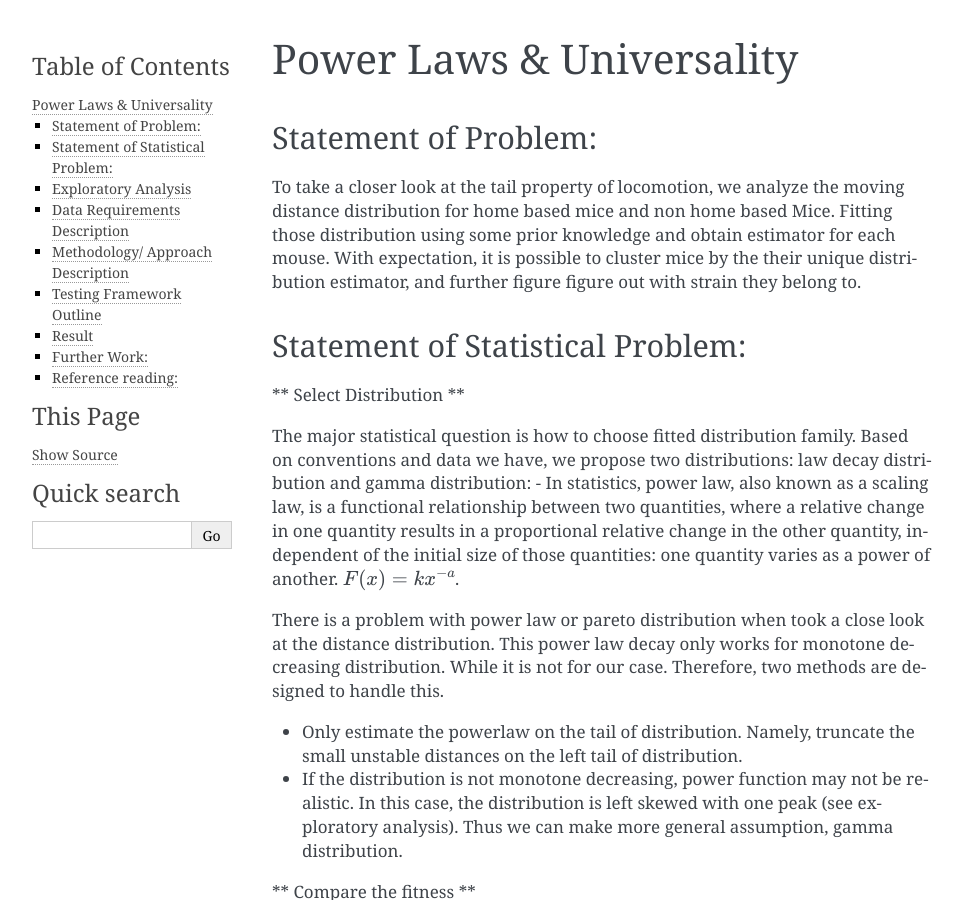
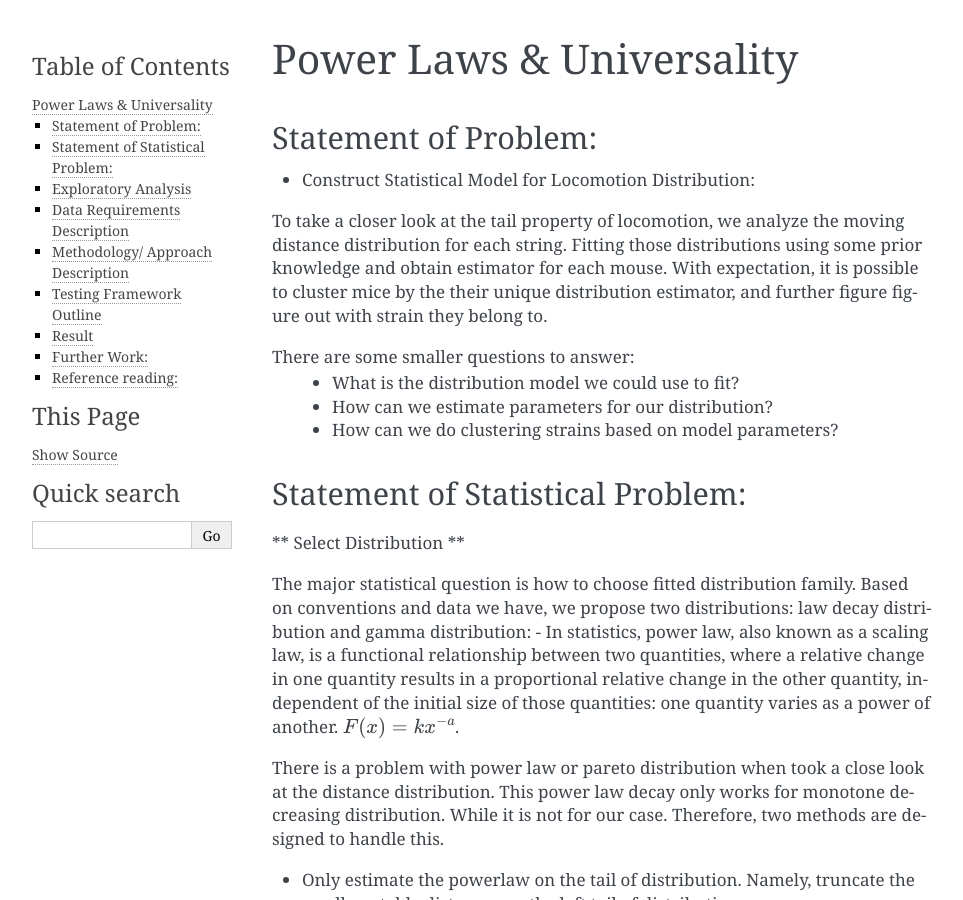
Before and after one commit to z357412526/mousestyles, a Sphinx documentation site: the page built from doc/source/report/distribution.rst, in a window 1280 px wide and 900 px high. Shown: the whole window, without its empty margins (148-1111 px from the left). Built offline with Sphinx 7.4.7, drawn with Linux system fonts in a browser that asks for light colours.

Commit message:
Update Statement of Problem

```diff
--- a/doc/source/report/distribution.rst
+++ b/doc/source/report/distribution.rst
@@ -6,13 +6,17 @@ Power Laws & Universality
 Statement of Problem:
 ---------------------
 
+- Construct Statistical Model for Locomotion Distribution:
+To take a closer look at the tail property of locomotion, we analyze the
+moving distance distribution for each string. Fitting those distributions
+using some prior knowledge and obtain estimator for each mouse. With
+expectation, it is possible to cluster mice by the their unique distribution
+estimator, and further figure figure out with strain they belong to.
 
-To take a closer look at the tail property of locomotion, we analyze the
-moving distance distribution for home based mice and non home based
-Mice. Fitting those distribution using some prior knowledge and obtain
-estimator for each mouse. With expectation, it is possible to cluster
-mice by the their unique distribution estimator, and further figure
-figure out with strain they belong to.
+There are some smaller questions to answer:
+   - What is the distribution model we could use to fit?
+   - How can we estimate parameters for our distribution?
+   - How can we do clustering strains based on model parameters?
 
 
 Statement of Statistical Problem:
```
